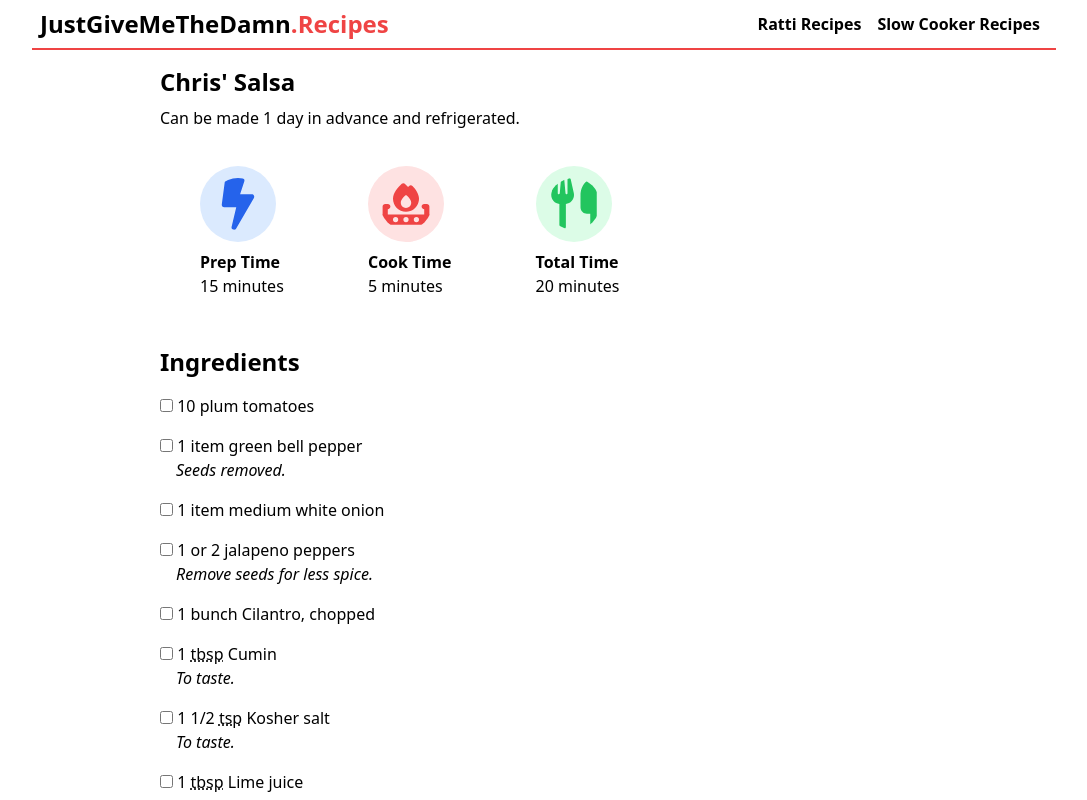
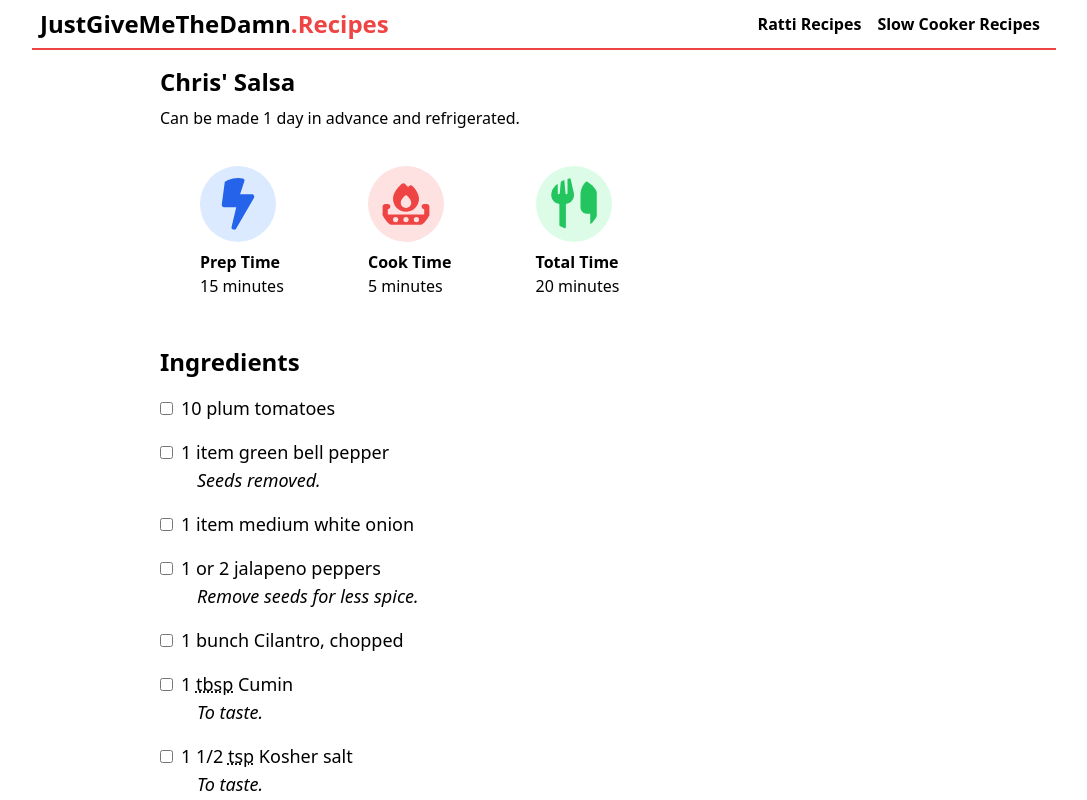
Before and after one commit to kyleratti/justgivemethedamn.recipes, a SvelteKit app in the folder source/: page /recipes/ratti/chris-salsa in a window 1280 px wide. Shown: the top 800 px of the page, without its empty margins (96-1183 px from the left). Built offline with nearby package versions, Linux system fonts and the light colour scheme.

Commit message:
refactor: extract checkable ingredient to inlineitem

```diff
--- a/source/src/components/CheckableIngredient.svelte
+++ b/source/src/components/CheckableIngredient.svelte
@@ -2,6 +2,7 @@
 	import type { ExactIngredient, Ingredient, IngredientUnit } from "$lib/types";
 	import InlineIngredientUnit from "$components/InlineIngredientUnit.svelte";
 	import { exhaustiveCheck } from "$lib/patternMatch";
+  import CheckableInlineItem from "$components/CheckableInlineItem.svelte";
 
 	export let ingredient: Ingredient = {} as Ingredient;
 
@@ -60,13 +61,7 @@
 	const ingredientHtmlName = getHtmlNameFromIngredient(ingredient);
 </script>
 
-<div class="my-2 md:my-4">
-	<input
-		id="ingredient-check--{ingredientHtmlName}"
-		class="peer has-[:checked]:line-through"
-		type="checkbox"
-	/>
-	<label class="peer-checked:line-through" for="ingredient-check--{ingredientHtmlName}">
+<CheckableInlineItem name={ingredientHtmlName}>
 	{#if ingredient.kind === "exact"}
 		<InlineIngredientUnit quantity={ingredient.quantity} unit={ingredient.unit} />
 		{ingredient.name}
@@ -77,5 +72,4 @@
 	{#if ingredient.notes}
 		<div class="ml-4"><em>{ingredient.notes}</em></div>
 	{/if}
-	</label>
-</div>
+</CheckableInlineItem>
--- /dev/null
+++ b/source/src/components/CheckableInlineItem.svelte
@@ -0,0 +1,16 @@
+<script lang="ts">
+export let name: string;
+
+const nameHtmlSafe = name.replace(/[^a-z0-9]/gi, "-").toLowerCase();
+</script>
+
+<div class="my-4 text-lg flex items-baseline">
+  <input
+    id="checkable-thing--{nameHtmlSafe}"
+    class="peer has-[:checked]:line-through mr-2"
+    type="checkbox"
+  />
+  <label class="peer-checked:line-through inline-block flex-grow" for="checkable-thing--{nameHtmlSafe}">
+    <slot />
+  </label>
+</div>
--- a/source/src/components/StepsList.svelte
+++ b/source/src/components/StepsList.svelte
@@ -12,7 +12,7 @@
 
 	<ol class="list-inside list-decimal">
 		{#each steps as step}
-			<li class="mb-2">
+			<li class="mb-2 text-lg">
 				{step.description}
 
 				{#if step.notes}
```
Lines whose indentation alone changed are shown as unchanged.
